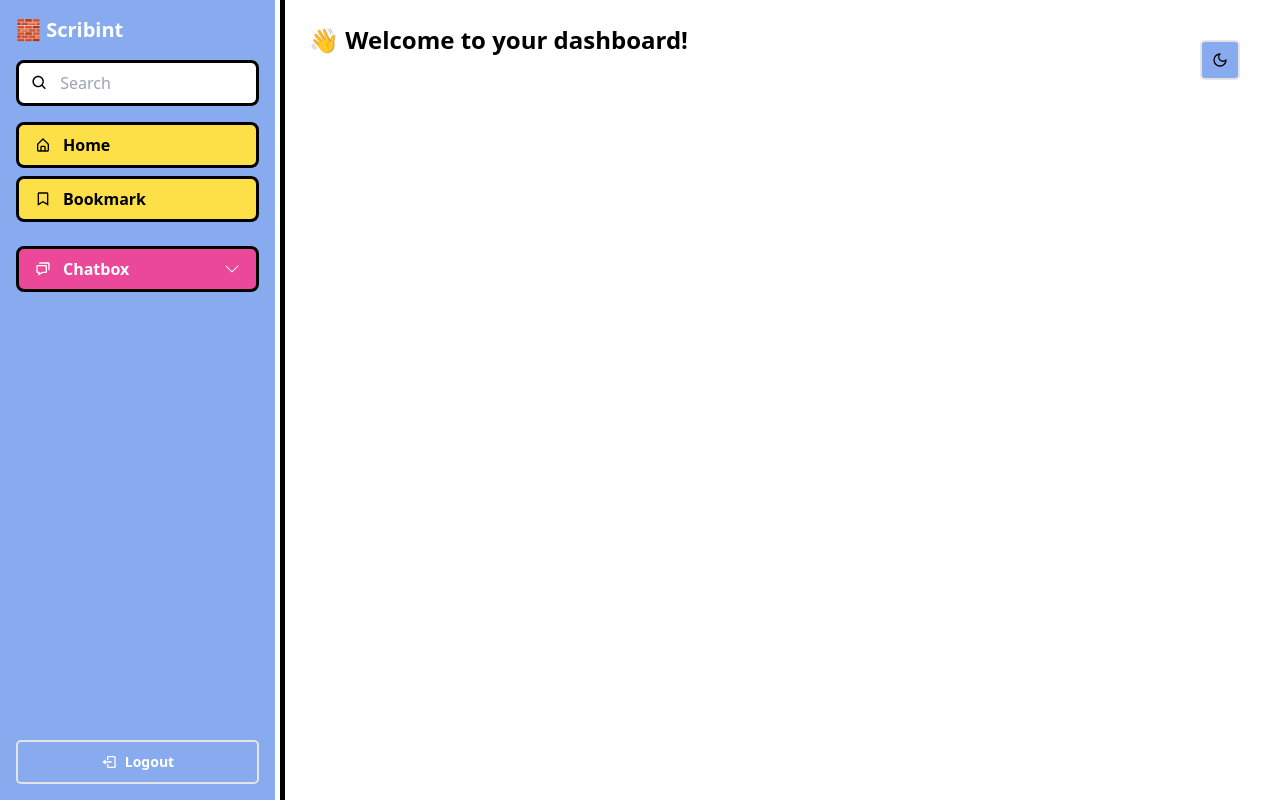
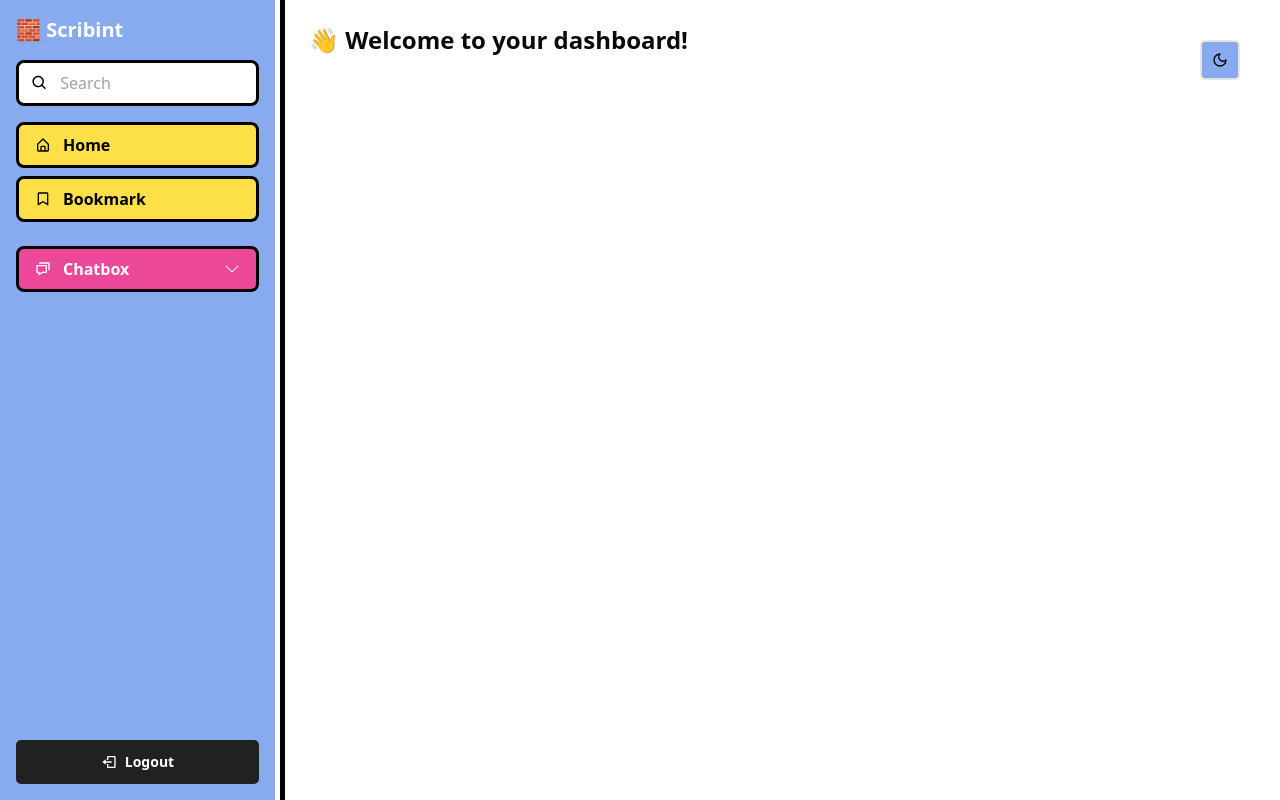
Before and after one commit to afnanhussain2002/read-podcast, a Next.js app: page /dashboard in a window 1280 px wide. Built offline with nearby package versions, Linux system fonts and the light colour scheme.

Commit message:
design the logout button

```diff
--- a/app/(app)/dashboard/page.tsx
+++ b/app/(app)/dashboard/page.tsx
@@ -1,7 +1,7 @@
 // app/dashboard/page.tsx
 export default function Dashboard() {
   return (
-    <div className="text-2xl font-bold text-black">
+    <div className="text-2xl font-bold dark:text-white">
       👋 Welcome to your dashboard!
     </div>
   );
--- a/components/Sidebar.tsx
+++ b/components/Sidebar.tsx
@@ -57,7 +57,7 @@ const Sidebar = () => {
           </div>
         )}
 
-        <Button size={"lg"} className="mt-auto dark:bg-black font-bold" onClick={() => signOut()}> <BiLogOut /> Logout</Button>
+        <Button size={"lg"} className="mt-auto bg-secondaryBlack  border-secondaryBlack font-bold" onClick={() => signOut()}> <BiLogOut /> Logout</Button>
       </aside>
     </>
   );
```
